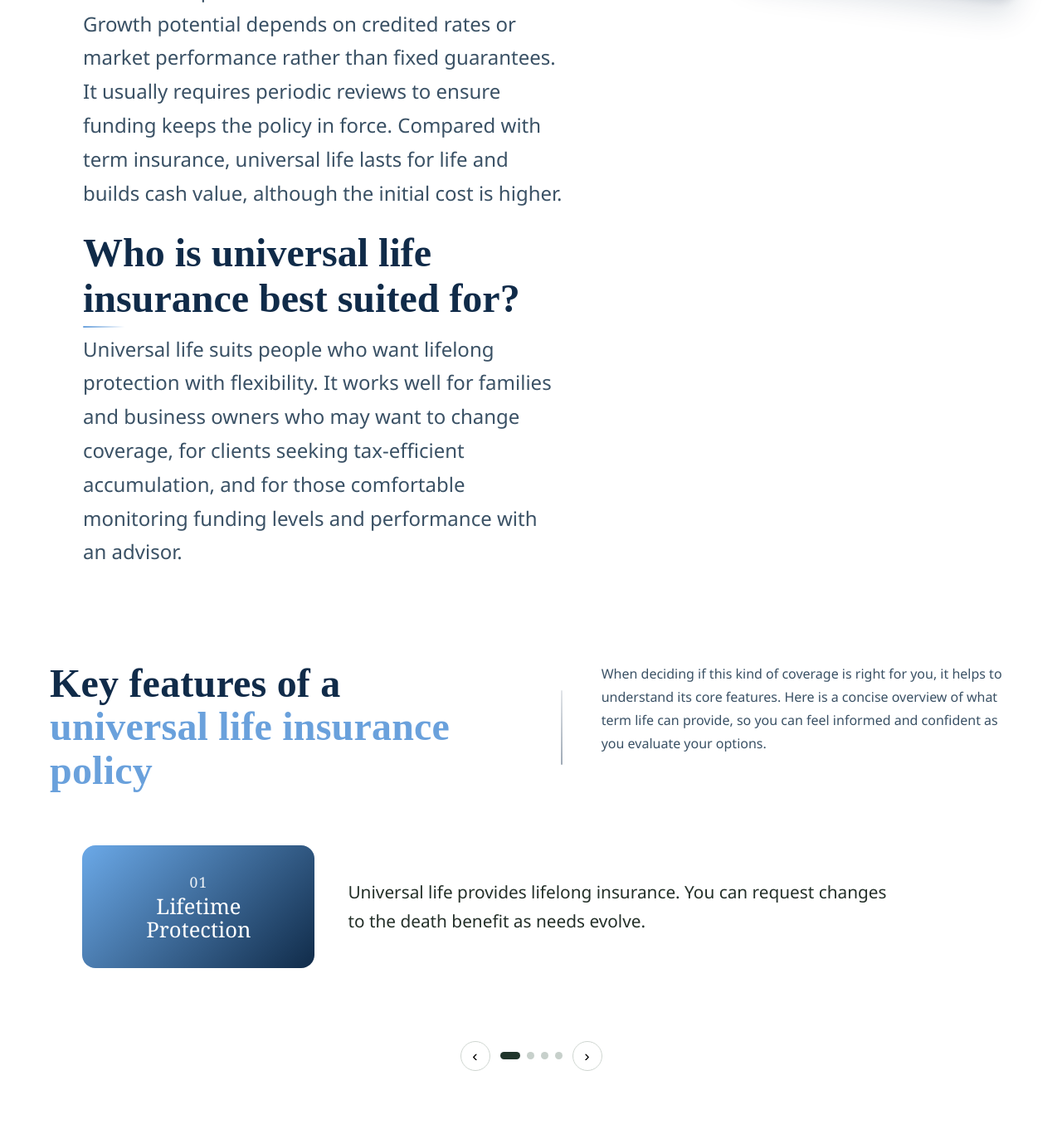
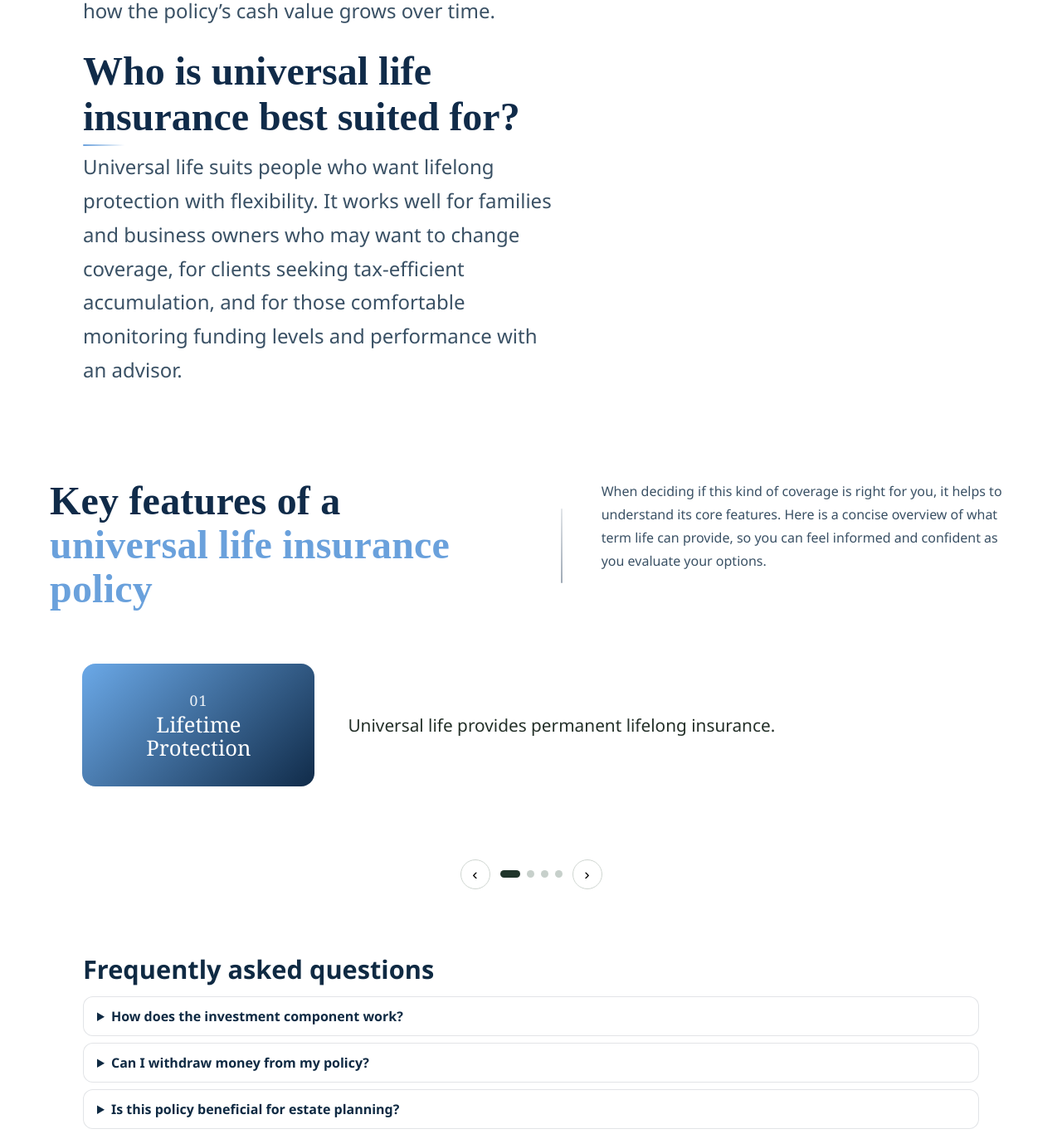
Before and after one commit to nasrAnthony/ffi-web-app, a Django app: page /insurance/life-insurance/universal-life-insurance in a window 1280 px wide. Shown: the part 2046-3413 px from the top of the page at 83% size. Run offline with Django 5.2, Linux system fonts and the light colour scheme.

Commit message:
Added new images, changed some of the wording layout. Changed some of the content.

```diff
--- a/ffi/app/static/styles/styles.css
+++ b/ffi/app/static/styles/styles.css
@@ -3919,3 +3919,7 @@ img { max-width: 100%; height: auto; }
     justify-content: center;
   }
 }
+
+.no-wrap {
+  white-space: nowrap;
+}
--- a/ffi/app/templates/app/insurance/universal_life_insurance_page.html
+++ b/ffi/app/templates/app/insurance/universal_life_insurance_page.html
@@ -21,8 +21,8 @@
       <section class="ins-intro reveal" data-anim="up" data-duration="900" aria-label="Life insurance intro">
         <div class="ins-intro__wrap">
           <h2 class="ins-intro__headline">
-            <span class="u-underline">Affordable</span> protection.<br>
-            Lasting <span class="u-underline">peace</span> of mind.
+            <span class="no-wrap"><span class="u-underline">Affordable</span> protection<br></span>
+            <span class="no-wrap">Lasting <span class="u-underline">peace</span> of mind</span>
           </h2>
         </div>
       </section>
@@ -35,37 +35,27 @@
             <div class="wl-qa">
                 <h3 class="wl-q">What is universal life insurance?</h3>
                 <p class="wl-a">
-                Universal life is permanent coverage with flexibility. You choose how much to fund within
-                minimum and maximum limits, and you can adjust the death benefit over time. The policy
-                builds tax-advantaged cash value that earns interest or is linked to market strategies,
-                and this value can be accessed through loans or withdrawals when available.
+                Universal Life offers permanent coverage with flexibility. You decide how much to contribute within set limits, while the policy builds tax-advantaged cash value through an investment strategy. It combines the best of both worlds: protection and investment growth.
                 </p>
 
                 <h3 class="wl-q">How does universal life insurance differ from other types?</h3>
                 <p class="wl-a">
-                Compared with whole life, universal life offers more control over premiums and the death
-                benefit. Growth potential depends on credited rates or market performance rather than
-                fixed guarantees. It usually requires periodic reviews to ensure funding keeps the policy
-                in force. Compared with term insurance, universal life lasts for life and builds cash value,
-                although the initial cost is higher.
+                Compared with whole life, universal life offers more control over your investments and premiums. Policyholders can increase or decrease premium payments within set limits and modify their investment choices, providing greater flexibility in how the policy’s cash value grows over time.
                 </p>
 
                 <h3 class="wl-q">Who is universal life insurance best suited for?</h3>
                 <p class="wl-a">
-                Universal life suits people who want lifelong protection with flexibility. It works well
-                for families and business owners who may want to change coverage, for clients seeking
-                tax-efficient accumulation, and for those comfortable monitoring funding levels and
-                performance with an advisor.
+                Universal life suits people who want lifelong protection with flexibility. It works well for families and business owners who may want to change coverage, for clients seeking tax-efficient accumulation, and for those comfortable monitoring funding levels and performance with an advisor.
                 </p>
             </div>
             </div>
             <aside class="wl-right" aria-label="Related photos">
               <div class="wl-photos">
                 <figure class="wl-photo wl-photo--a">
-                  <img src="{% static 'images/ul-2.png' %}" alt="Family moment">
+                  <img src="{% static 'images/kid-kite.png' %}" alt="Kid flying a kite">
                 </figure>
                 <figure class="wl-photo wl-photo--b">
-                  <img src="{% static 'images/ul-1.png' %}" alt="Planning at a desk">
+                  <img src="{% static 'images/photo-family-1.png' %}" alt="Family moment">
                 </figure>
               </div>
             </aside>
@@ -103,8 +93,7 @@
             </div>
             <div>
                 <p class="ffi-slide__body">
-                Universal life provides lifelong insurance. You can request changes to the death benefit
-                as needs evolve.
+                Universal life provides permanent lifelong insurance.
                 </p>
             </div>
             </section>
@@ -113,11 +102,11 @@
             <section class="ffi-slide" role="group" aria-label="2 of 5">
             <div class="ffi-slide__label">
                 <span class="ffi-badge-num">02</span>
-                <span class="ffi-badge-text">Flexible Premiums</span>
+                <span class="ffi-badge-text">Financial Flexibility</span>
             </div>
             <div>
                 <p class="ffi-slide__body">
-                Universal Life Insurance offers flexibility to match your evolving financial circumstances. You can modify both your premiums and death benefit as needed, ensuring your coverage remains aligned with your current financial goals, whether you're managing cash flow or preparing for the long term.
+                Universal Life Insurance offers flexibility to match your evolving financial circumstances. You can modify both your premiums and investment, ensuring your coverage remains aligned with your current financial goals.
                 </p>
             </div>
             </section>
@@ -126,11 +115,11 @@
             <section class="ffi-slide" role="group" aria-label="3 of 5">
             <div class="ffi-slide__label">
                 <span class="ffi-badge-num">03</span>
-                <span class="ffi-badge-text">Cash Value Growth</span>
+                <span class="ffi-badge-text">Wealth Accumulation & Tax Efficiency</span>
             </div>
             <div>
                 <p class="ffi-slide__body">
-                With Universal Life Insurance, part of your premiums contributes to the cash value, which grows without being taxed. You have the flexibility to choose from different investment options that align with your financial goals, enabling wealth accumulation alongside continued coverage.
+                The policy builds cash value that grows over time, giving you a financial asset you can access during your lifetime. You also have the flexibility to adjust premium payments and investment choices within set limits, while investment gains grow tax-deferred, allowing you to incorporate the policy into your overall tax strategy.
                 </p>
             </div>
             </section>
```
Also changed, not shown: ffi/app/templates/app/home_page.html (+4 -4 lines), ffi/app/templates/app/insurance/insurance.html (+8 -8 lines), ffi/app/templates/app/insurance/life_insurance_page.html (+18 -19 lines), ffi/app/templates/app/insurance/term_life_insurance_page.html (+11 -16 lines), ffi/app/templates/app/insurance/whole_life_insurance_page.html (+25 -27 lines), ffi/app/static/images/kid-kite.png (added), ffi/app/static/images/photo-family-1.png (added).
